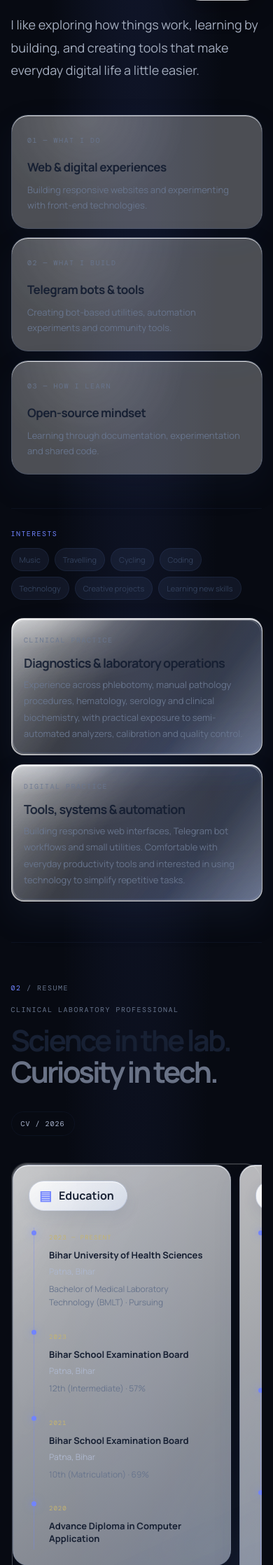
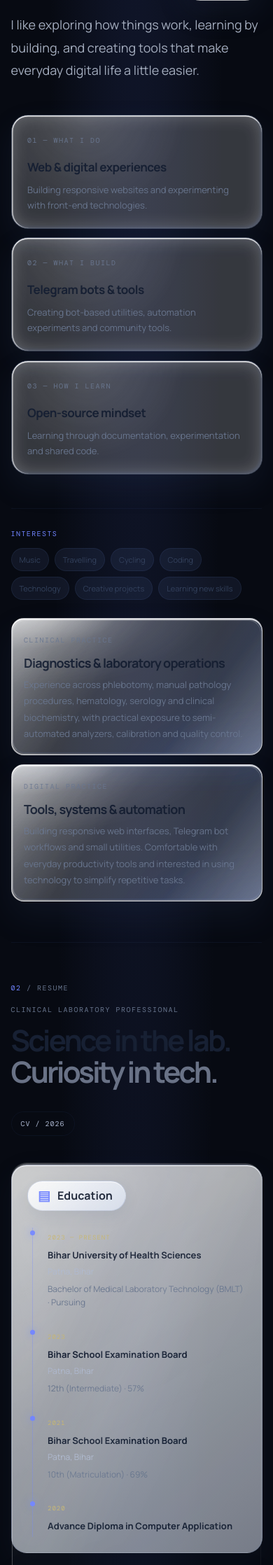
Before and after one commit to saifalisew1508/Portfolio, a PHP site: page / in a window 390 px wide. Shown: the part 1048-3284 px from the top of the page at 70% size. Run offline with PHP 8.4, Linux system fonts and the light colour scheme.

Commit message:
Enhance liquid glass optics and resume scroll layout

```diff
--- a/index.html
+++ b/index.html
@@ -5,7 +5,7 @@
 <meta property="og:title" content="Saif Ali — Developer & Bot Builder"><meta property="og:description" content="Building useful things for the web and Telegram."><meta property="og:type" content="website">
 <title>Saif Ali — Developer & Bot Builder</title>
 <link rel="preconnect" href="https://fonts.googleapis.com"><link rel="preconnect" href="https://fonts.gstatic.com" crossorigin><link href="https://fonts.googleapis.com/css2?family=DM+Mono:wght@400;500&family=Manrope:wght@400;500;600;700;800&display=swap" rel="stylesheet">
-<link rel="stylesheet" href="/styles/style.css"><link rel="stylesheet" href="/styles/liquid-glass.css"><link rel="stylesheet" href="/styles/nav.css"><script src="/scripts/liquid-glass.js" defer></script><script src="assets/js/vanilla-tilt.js" defer></script><script src="https://cdn.jsdelivr.net/npm/webgl-fluid@0.4" defer></script><script src="/scripts/script.js" defer></script></head><body class="home-page">
+<link rel="stylesheet" href="/styles/style.css"><link rel="stylesheet" href="/styles/liquid-glass.css"><link rel="stylesheet" href="/styles/nav.css"><script src="/scripts/liquid-glass.js" defer></script><script src="/scripts/resume-shatter.js" defer></script><script src="assets/js/vanilla-tilt.js" defer></script><script src="https://cdn.jsdelivr.net/npm/webgl-fluid@0.4" defer></script><script src="/scripts/script.js" defer></script></head><body class="home-page">
 <script>
 (function(){
  var key='saif-theme-mode',mode='auto';
--- a/scripts/liquid-glass.js
+++ b/scripts/liquid-glass.js
@@ -17,10 +17,10 @@
 
   // Tune here. Everything else reads from these values.
   var CONFIG = {
-    scale: 46,     // bend strength in px at the edge (30 subtle, 46 medium, 70 strong)
-    bezel: 0.18,   // edge band width as a fraction of the card's shorter side
-    chroma: 0.09,  // colour split: 0 = no rainbow, 0.09 = visible, 0.15 = strong
-    soft: 2        // blur on the map: higher = smoother, rounder bend
+    scale: 72,     // pronounced lens bend concentrated around the bezel
+    bezel: 0.27,   // wider curved edge band for visible background distortion
+    chroma: 0.16,  // stronger RGB separation at the glass edge
+    soft: 1.25        // blur on the map: higher = smoother, rounder bend
   };
 
   var NS = 'http://www.w3.org/2000/svg';
--- /dev/null
+++ b/scripts/resume-shatter.js
@@ -0,0 +1,9 @@
+/* Mobile resume cards: assemble on entry and shatter as they leave above. */
+(function(){'use strict';var mobile=window.matchMedia&&window.matchMedia('(max-width: 760px)');var reduced=window.matchMedia&&window.matchMedia('(prefers-reduced-motion: reduce)');if(!mobile||!mobile.matches||(reduced&&reduced.matches))return;
+var clips=['polygon(0 0,38% 0,26% 34%,0 27%)','polygon(38% 0,72% 0,58% 30%,26% 34%)','polygon(72% 0,100% 0,100% 34%,58% 30%)','polygon(0 27%,26% 34%,39% 65%,0 72%)','polygon(26% 34%,58% 30%,72% 66%,39% 65%)','polygon(58% 30%,100% 34%,100% 72%,72% 66%)','polygon(0 72%,39% 65%,50% 100%,0 100%)','polygon(39% 65%,72% 66%,100% 72%,100% 100%,50% 100%)'];
+var scatter=[['-34px','-28px','-13deg'],['-9px','-42px','11deg'],['35px','-31px','16deg'],['-42px','2px','-18deg'],['8px','-8px','8deg'],['43px','7px','19deg'],['-27px','36px','14deg'],['32px','39px','-15deg']];
+var cards=document.querySelectorAll('#resume .resume-panel');if(!cards.length||!('IntersectionObserver'in window))return;
+cards.forEach(function(card){clips.forEach(function(clip,i){var shard=document.createElement('span');shard.className='resume-glass-shard';shard.setAttribute('aria-hidden','true');shard.style.setProperty('--shard-clip',clip);shard.style.setProperty('--shard-x',scatter[i][0]);shard.style.setProperty('--shard-y',scatter[i][1]);shard.style.setProperty('--shard-r',scatter[i][2]);shard.style.setProperty('--shard-delay',(i*22)+'ms');card.appendChild(shard)});card.classList.add('resume-fragments-ready')});
+var observer=new IntersectionObserver(function(entries){entries.forEach(function(entry){var card=entry.target;if(entry.isIntersecting){card.classList.remove('is-glass-shattered');requestAnimationFrame(function(){requestAnimationFrame(function(){card.classList.add('is-glass-assembled')})})}else if(entry.boundingClientRect.bottom<0){card.classList.remove('is-glass-assembled');card.classList.add('is-glass-shattered')}})},{threshold:.18,rootMargin:'0px 0px -8% 0px'});
+cards.forEach(function(card){observer.observe(card)});
+})();
--- a/styles/liquid-glass.css
+++ b/styles/liquid-glass.css
@@ -69,3 +69,10 @@ body[data-theme="day"] .glass-card.lg-refract::before {
 @media (prefers-reduced-motion: reduce) {
   .glass-card.lg-refract::before { animation: none; }
 }
+
+/* Stronger optical edge: lens-like caustics and chromatic rim, not a second border. */
+.glass-card.lg-refract{background:rgba(255,255,255,.035)!important;-webkit-backdrop-filter:var(--lg-filter) blur(1.25px) saturate(205%) brightness(1.08)!important;backdrop-filter:var(--lg-filter) blur(1.25px) saturate(205%) brightness(1.08)!important;box-shadow:inset 0 1.5px 1px rgba(255,255,255,.48),inset 1.5px 0 1px rgba(255,255,255,.22),inset -2px -2px 4px rgba(105,160,255,.18),inset 0 0 26px rgba(255,255,255,.075),0 18px 48px rgba(0,0,0,.24)!important}
+.glass-card.lg-refract::after{content:"";position:absolute;inset:0;z-index:0;pointer-events:none;border-radius:inherit;background:radial-gradient(ellipse at 0% 0%,rgba(255,255,255,.38),transparent 25%),radial-gradient(ellipse at 100% 0%,rgba(91,215,239,.22),transparent 28%),radial-gradient(ellipse at 100% 100%,rgba(130,105,255,.2),transparent 30%),radial-gradient(ellipse at 0% 100%,rgba(255,110,170,.16),transparent 25%),linear-gradient(90deg,rgba(255,255,255,.24),transparent 3%,transparent 97%,rgba(110,185,255,.22)),linear-gradient(180deg,rgba(255,255,255,.18),transparent 5%,transparent 95%,rgba(255,255,255,.12));opacity:.9;mix-blend-mode:screen}
+.glass-card.lg-refract>*{position:relative;z-index:1}.glass-card.lg-refract::before{z-index:0}.glass-card.lg-refract:hover::after{opacity:1}
+body[data-theme="day"] .glass-card.lg-refract{background:rgba(255,255,255,.19)!important;box-shadow:inset 0 1.5px 1px rgba(255,255,255,.95),inset 1.5px 0 1px rgba(255,255,255,.7),inset -2px -2px 4px rgba(91,125,210,.15),inset 0 0 24px rgba(255,255,255,.25),0 18px 42px rgba(58,78,130,.14)!important}
+body[data-theme="day"] .glass-card.lg-refract::after{opacity:.62}
--- a/styles/style.css
+++ b/styles/style.css
@@ -2135,3 +2135,18 @@ html body[data-theme="day"] .lab-concentration-switch .category-pill.active {
     box-shadow: 0 22px 48px rgba(0,0,0,.28), inset 0 1px 0 rgba(255,255,255,.34) !important;
   }
 }
+
+/* Resume layout: four cards in a true 2 × 2 grid, with normal page scrolling. */
+html body main .resume-track{display:grid!important;grid-template-columns:repeat(2,minmax(0,1fr))!important;align-items:stretch!important;gap:16px!important;width:100%!important;overflow:visible!important;padding:3px 0 18px!important;scroll-snap-type:none!important;touch-action:auto!important}
+html body main .resume-track>.resume-columns,html body main .resume-track>.resume-skill-cards{display:contents!important}
+html body main .resume-track .resume-panel{width:auto!important;min-width:0!important;min-height:100%!important;flex:initial!important;scroll-snap-align:none!important}
+@media(max-width:760px){html body main .resume-track{grid-template-columns:minmax(0,1fr)!important;gap:18px!important;overflow:visible!important;padding:3px 0 18px!important}}
+@media(max-width:760px) and (prefers-reduced-motion:no-preference){
+html body main .resume-panel.resume-fragments-ready{overflow:hidden!important;transform:translateY(22px) scale(.965) rotateX(2deg)!important;opacity:.38!important;filter:saturate(.75) blur(1.2px)!important;transform-origin:50% 50%;transition:transform .72s cubic-bezier(.18,.78,.18,1),opacity .55s ease,filter .65s ease!important;will-change:transform,opacity,filter}
+html body main .resume-panel.resume-fragments-ready.is-glass-assembled{transform:translateY(0) scale(1) rotateX(0)!important;opacity:1!important;filter:none!important}
+html body main .resume-panel .resume-glass-shard{position:absolute;inset:0;z-index:4;display:block;pointer-events:none;opacity:.92;clip-path:var(--shard-clip);transform:translate3d(var(--shard-x),var(--shard-y),0) rotate(var(--shard-r)) scale(.82);transform-origin:center;background:linear-gradient(135deg,rgba(255,255,255,.42),rgba(160,194,255,.08) 38%,rgba(91,215,239,.16) 68%,rgba(255,255,255,.2)),linear-gradient(115deg,transparent 35%,rgba(255,255,255,.42) 49%,transparent 61%);box-shadow:inset 1px 1px 1px rgba(255,255,255,.52),inset -1px -1px 2px rgba(120,170,255,.24);transition:transform .68s cubic-bezier(.18,.78,.18,1),opacity .46s ease;transition-delay:var(--shard-delay);mix-blend-mode:screen}
+html body main .resume-panel.is-glass-assembled .resume-glass-shard{transform:translate3d(0,0,0) rotate(0) scale(1);opacity:.12}
+html body main .resume-panel.is-glass-shattered{transform:translateY(-7px) scale(.985) rotateX(-1deg)!important;opacity:.72!important;filter:blur(.65px) saturate(1.25)!important}
+html body main .resume-panel.is-glass-shattered .resume-glass-shard{opacity:.98}
+}
+@media(max-width:760px) and (prefers-reduced-motion:reduce){html body main .resume-panel .resume-glass-shard{display:none!important}}
```
